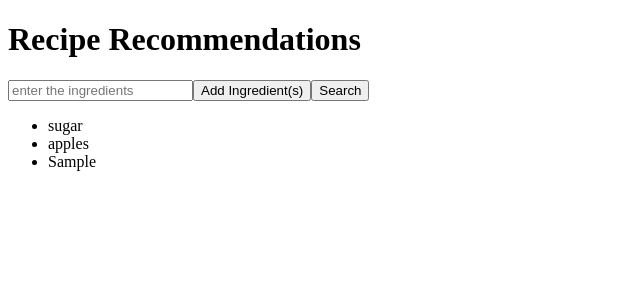
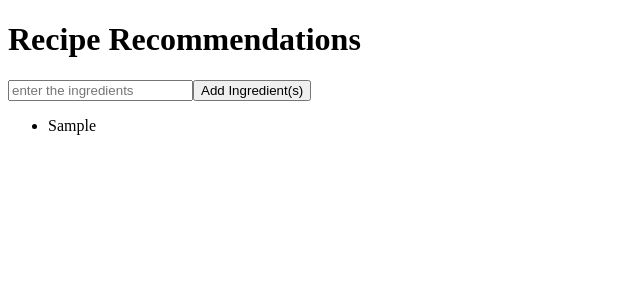
Before and after one commit to MrunmayiDharmadhikari/recipe-app, a React (Create React App) app: page / in a window 1280 px wide. Both pictures are taken after typing "Sample" into the empty fields and a click on the button "Add Ingredient(s)". Shown: the top 300 px of the page, without its empty margins (0-640 px from the left). Built offline with nearby package versions, Linux system fonts and the light colour scheme.

Commit message:
Create component and module for ingredient list and recipe search

```diff
--- a/src/App.tsx
+++ b/src/App.tsx
@@ -1,57 +1,12 @@
+import RecipeSearch from "module/RecipeSearch";
 import React from "react";
-import { useState, useEffect, useRef } from "react";
-import { getRecipes } from "./service/Recipes";
 
-function App() {
-  const [ingredients, setIngredients] = useState(["sugar","apples"]);
-
-  const [recipes, setRecipes] = useState();
-
-
-  useEffect(function () {
-  //  getRecipes(ingredients).then((recipes) => {
-  //    setRecipes(recipes as any)
-  //    console.log(recipes);
-  //  } )
-
-    console.log(ingredients);
-  });
-
-  const listMap = (element: String) => {
-    return <li>{element}</li>;
-  };
-
-  const inputRef = useRef();
-
-  const keyPressed = (event : any) => {
-    if(event.key === "Enter") {
-      addItem();
-    }
-  }
-
-  const addItem = () => {
-    const item = (inputRef?.current as any).value;
-    (inputRef?.current as any).value = "";
-    setIngredients([...ingredients, item] as any);
-  };
-
+function App(): React.ReactElement {
   return (
     <div>
-      <h1>Recipe Recommendations</h1>
-      <div>
-        <input type="text" placeholder="enter the ingredients" ref={inputRef as any} onKeyPress = {keyPressed} />
-
-        <button onClick={addItem}>Add Ingredient(s)</button>
-
-        <button>Search</button>
-      </div>
-      <div>
-        <ul>{ingredients.map(listMap)}</ul>
-      </div>
+      <RecipeSearch />
     </div>
   );
 }
 
 export default App;
-
-//{JSON.stringify(recipes)}
--- /dev/null
+++ b/src/component/IngredientList.tsx
@@ -0,0 +1,43 @@
+import React from "react";
+import { useRef, useState } from "react";
+
+function IngredientList(): React.ReactElement {
+  const inputRef = useRef();
+  const [ingredients, setIngredients] = useState([]);
+
+  const keyPressed = (event: any) => {
+    if (event.key === "Enter") {
+      addItem();
+    }
+  };
+
+  const addItem = () => {
+    const item = (inputRef?.current as any).value;
+    (inputRef?.current as any).value = "";
+    setIngredients([...ingredients, item] as any);
+  };
+
+  const listMap = (element: String) => {
+    return <li>{element}</li>;
+  };
+
+  return (
+    <div>
+      <div>
+        <input
+          type="text"
+          placeholder="enter the ingredients"
+          ref={inputRef as any}
+          onKeyPress={keyPressed}
+        />
+
+        <button onClick={addItem}>Add Ingredient(s)</button>
+      </div>
+      <div>
+        <ul>{ingredients.map(listMap)}</ul>
+      </div>
+    </div>
+  );
+}
+
+export default IngredientList;
--- /dev/null
+++ b/src/module/RecipeSearch.tsx
@@ -0,0 +1,13 @@
+import IngredientList from "component/IngredientList";
+import React from "react";
+
+function RecipeSearch(): React.ReactElement {
+  return (
+    <div>
+      <h1>Recipe Recommendations</h1>
+      <IngredientList />
+    </div>
+  );
+}
+
+export default RecipeSearch;
--- a/src/service/Recipes.ts
+++ b/src/service/Recipes.ts
@@ -4,13 +4,12 @@ const API_KEY = process.env.REACT_APP_API_KEY;
 const PROVIDER_HOST = process.env.REACT_APP_PROVIDER_HOST;
 
 export async function getRecipes(ingredients: String[]): Promise<any[]> {
-  const url =
-    "https://spoonacular-recipe-food-nutrition-v1.p.rapidapi.com/recipes/findByIngredients";
+  const url = `https://${PROVIDER_HOST}/recipes/findByIngredients`;
   const options = {
     params: { ingredients: ingredients.join(), number: "10", ranking: "1" },
     headers: {
       "x-rapidapi-key": API_KEY,
-      "x-rapidapi-host": PROVIDER_HOST
+      "x-rapidapi-host": PROVIDER_HOST,
     },
   };
 
```
Also changed, not shown: tsconfig.json (+4 -9 lines).
